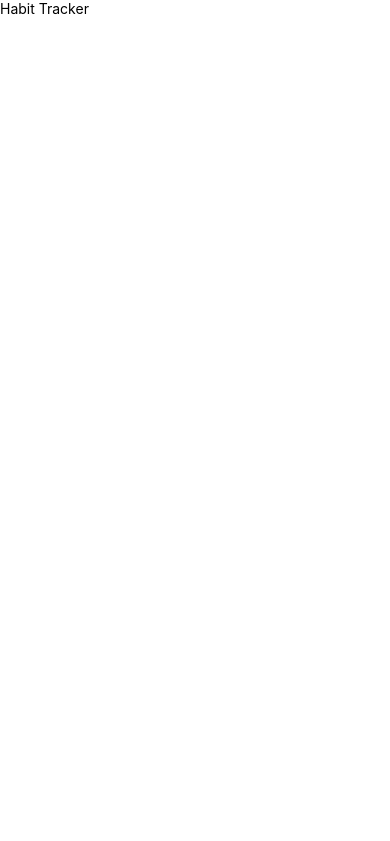
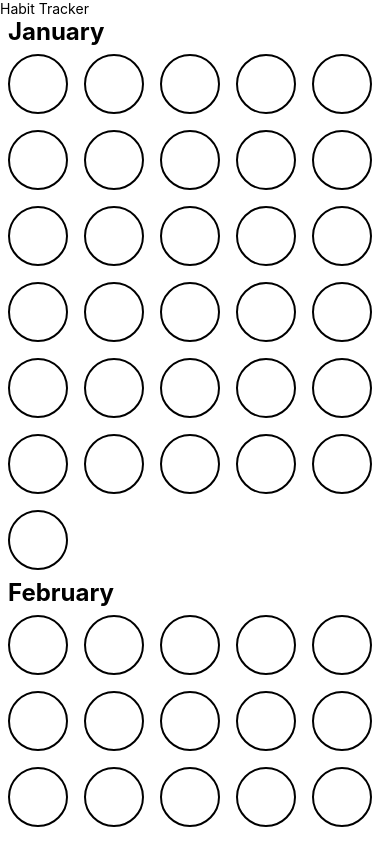
Before and after one commit to MandoMG/habit-tracker, a React Native app: screen / in a window 390 px wide. Shown: the top 841 px of the page. Built offline with nearby package versions, Linux system fonts and the light colour scheme.

Commit message:
Added support for dark/light themes

```diff
--- a/package.json
+++ b/package.json
@@ -1,5 +1,5 @@
 {
-  "name": "habitTracker",
+  "name": "habittracker",
   "version": "0.0.1",
   "private": true,
   "scripts": {
--- a/src/App.tsx
+++ b/src/App.tsx
@@ -1,18 +1,28 @@
 import React from 'react';
-import { SafeAreaView, Text, View } from 'react-native';
-import { useTranslation } from 'react-i18next';
+import ThemeProvider from './themes/ThemeProvider';
+import CalendarView from './screens/Calendar/CalendarView';
 
-const title = 'Habit Tracker';
+
+// Monthly List View - Shows list of months with number of completed days / total days
+// Monthly Calendar View - Shows months with chips enabled or disabled based on habit completion
+// Daily View - Shows list of habits with an option to check completed habits
+
+/*
+ *  Features
+ *
+ *  - Sign In Screen
+ *  - Ability to switch between themes (Dark / Light)
+ *  - Ability to switch languages
+ *  - Ability to share habits with friends
+ *  - Monthly List and Calendar View, Daily View, Settings View
+ *  - Animation for Completion Checkmark
+ */
 
 const App = () => {
-  const { t } = useTranslation();
-
   return (
-    <SafeAreaView>
-      <View>
-        <Text>{t('global:appTitle')}</Text>
-      </View>
-    </SafeAreaView>
+    <ThemeProvider>
+      <CalendarView />
+    </ThemeProvider>
   );
 };
 
--- /dev/null
+++ b/src/components/CalendarMonth/CalendarMonth.tsx
@@ -0,0 +1,30 @@
+import React, { useContext } from 'react';
+import { FlatList, Text, View } from 'react-native';
+import DailyChip from '../Chip/DailyChip';
+import { BaseColor } from '../../types';
+import { ThemeContext } from '../../themes/ThemeProvider';
+
+interface CalendarMonthProps {
+  monthTitle: string;
+  numDays: number;
+  color: BaseColor;
+}
+
+const CalendarMonth = ({ color, monthTitle, numDays }: CalendarMonthProps) => {
+  const { colors } = useContext(ThemeContext) || {};
+  const chipColor = colors?.dailyChip[color];
+
+  return (
+    <View>
+      <Text style={{ color: colors?.outline, marginHorizontal: 8, fontSize: 24, fontWeight: '700' }}>{monthTitle}</Text>
+      <FlatList
+        scrollEnabled={false}
+        data={new Array(numDays)}
+        numColumns={5}
+        renderItem={() => <DailyChip chipColor={chipColor} />}
+      />
+    </View>
+  );
+};
+
+export default CalendarMonth;
--- /dev/null
+++ b/src/components/Chip/DailyChip.tsx
@@ -0,0 +1,33 @@
+import React, {useContext, useState} from 'react';
+import { Pressable, View } from 'react-native';
+import { ChipColor } from '../../types';
+import {ThemeContext} from "../../themes/ThemeProvider";
+
+const dimensions = 60;
+
+interface DailyChipProps {
+  chipColor?: ChipColor;
+}
+const DailyChip = ({ chipColor }: DailyChipProps) => {
+  const [isComplete, setIsComplete] = useState(false);
+  const { colors } = useContext(ThemeContext) || {};
+
+  return (
+    <View>
+      <Pressable
+        onPress={() => setIsComplete((prevState) => !prevState)}
+        style={{
+          backgroundColor: isComplete ? chipColor?.fillSelected : colors?.background,
+          margin: 8,
+          width: dimensions,
+          height: dimensions,
+          borderRadius: 40,
+          borderWidth: 2,
+          borderColor: isComplete ? chipColor?.borderSelected : colors?.outline,
+        }}
+      />
+    </View>
+  );
+};
+
+export default DailyChip;
--- /dev/null
+++ b/src/screens/Calendar/CalendarView.tsx
@@ -0,0 +1,24 @@
+import { SafeAreaView, ScrollView, Text } from 'react-native';
+import CalendarMonth from '../../components/CalendarMonth/CalendarMonth';
+import { BaseColor } from '../../types';
+import React, {useContext} from 'react';
+import { useTranslation } from 'react-i18next';
+import {ThemeContext} from "../../themes/ThemeProvider";
+
+const CalendarView = () => {
+  const { t } = useTranslation();
+  const { colors } = useContext(ThemeContext) || {};
+
+  return (
+    <SafeAreaView>
+      <ScrollView>
+        <Text style={{ color: colors?.outline}}>{t('global:appTitle')}</Text>
+        <CalendarMonth monthTitle="January" numDays={31} color={BaseColor.red} />
+        <CalendarMonth monthTitle="February" numDays={28} color={BaseColor.orange} />
+        <CalendarMonth monthTitle="March" numDays={31} color={BaseColor.blue} />
+      </ScrollView>
+    </SafeAreaView>
+  );
+};
+
+export default CalendarView;
--- /dev/null
+++ b/src/themes/Dark.ts
@@ -0,0 +1,58 @@
+import { AppColors, BaseColor } from '../types';
+
+const Dark: AppColors = {
+  outline: '#FFFFFF',
+  background: '#000000',
+  dailyChip: {
+    [BaseColor.red]: {
+      borderSelected: '#a03432',
+      fillSelected: '#fa5d55',
+    },
+    [BaseColor.orange]: {
+      borderSelected: '#a15a32',
+      fillSelected: '#fa9c55',
+    },
+    [BaseColor.yellow]: {
+      borderSelected: '#96a032',
+      fillSelected: '#faf455',
+    },
+    [BaseColor.green]: {
+      borderSelected: '#32a032',
+      fillSelected: '#79fa55',
+    },
+    [BaseColor.blue]: {
+      borderSelected: '#325aa0',
+      fillSelected: '#5596fa',
+    },
+    [BaseColor.purple]: {
+      borderSelected: '#6e32a0',
+      fillSelected: '#9155fa',
+    },
+    [BaseColor.pink]: {
+      borderSelected: '#a03291',
+      fillSelected: '#fa55e7',
+    },
+    [BaseColor.brown]: {
+      borderSelected: '',
+      fillSelected: '',
+    },
+    [BaseColor.gray]: {
+      borderSelected: '',
+      fillSelected: '',
+    },
+    [BaseColor.lightBlue]: {
+      borderSelected: '',
+      fillSelected: '',
+    },
+    [BaseColor.magenta]: {
+      borderSelected: '',
+      fillSelected: '',
+    },
+    [BaseColor.lime]: {
+      borderSelected: '',
+      fillSelected: '',
+    },
+  },
+};
+
+export default Dark;
--- /dev/null
+++ b/src/themes/Light.ts
@@ -0,0 +1,58 @@
+import { AppColors, BaseColor } from '../types';
+
+const Light: AppColors = {
+  outline: '#000000',
+  background: '#FFFFFF',
+  dailyChip: {
+    [BaseColor.red]: {
+      borderSelected: '#a03432',
+      fillSelected: '#fa5d55',
+    },
+    [BaseColor.orange]: {
+      borderSelected: '#a15a32',
+      fillSelected: '#fa9c55',
+    },
+    [BaseColor.yellow]: {
+      borderSelected: '#96a032',
+      fillSelected: '#faf455',
+    },
+    [BaseColor.green]: {
+      borderSelected: '#32a032',
+      fillSelected: '#79fa55',
+    },
+    [BaseColor.blue]: {
+      borderSelected: '#325aa0',
+      fillSelected: '#5596fa',
+    },
+    [BaseColor.purple]: {
+      borderSelected: '#6e32a0',
+      fillSelected: '#9155fa',
+    },
+    [BaseColor.pink]: {
+      borderSelected: '#a03291',
+      fillSelected: '#fa55e7',
+    },
+    [BaseColor.brown]: {
+      borderSelected: '',
+      fillSelected: '',
+    },
+    [BaseColor.gray]: {
+      borderSelected: '',
+      fillSelected: '',
+    },
+    [BaseColor.lightBlue]: {
+      borderSelected: '',
+      fillSelected: '',
+    },
+    [BaseColor.magenta]: {
+      borderSelected: '',
+      fillSelected: '',
+    },
+    [BaseColor.lime]: {
+      borderSelected: '',
+      fillSelected: '',
+    },
+  },
+};
+
+export default Light;
--- /dev/null
+++ b/src/themes/ThemeProvider.tsx
@@ -0,0 +1,27 @@
+import React, { createContext, ReactNode } from 'react';
+import { useColorScheme } from 'react-native';
+import Light from './Light';
+import Dark from './Dark';
+import { AppColors } from '../types';
+
+type Theme = 'dark' | 'light' | string | null;
+
+interface ThemeContext {
+  theme?: Theme;
+  colors?: AppColors;
+}
+
+interface ThemeProviderProps {
+  children: ReactNode;
+}
+
+export const ThemeContext = createContext<ThemeContext | null>(null);
+
+const ThemeProvider = ({ children }: ThemeProviderProps) => {
+  const colorScheme = useColorScheme();
+  const Colors = colorScheme === 'dark' ? Dark : Light;
+
+  return <ThemeContext.Provider value={{ theme: colorScheme, colors: Colors }}>{children}</ThemeContext.Provider>;
+};
+
+export default ThemeProvider;
--- /dev/null
+++ b/src/types/index.ts
@@ -0,0 +1,29 @@
+export interface ChipColor {
+  borderSelected: string;
+  fillSelected: string;
+}
+
+export enum BaseColor {
+  red = 'red',
+  orange = 'orange',
+  yellow = 'yellow',
+  green = 'green',
+  blue = 'blue',
+  purple = 'purple',
+  pink = 'pink',
+  brown = 'brown',
+  gray = 'gray',
+  lightBlue = 'lightBlue',
+  magenta = 'magenta',
+  lime = 'lime',
+}
+
+type DailyChip = {
+  [key in BaseColor]: ChipColor;
+};
+
+export interface AppColors {
+  background: string;
+  outline: string;
+  dailyChip: DailyChip;
+}
```
